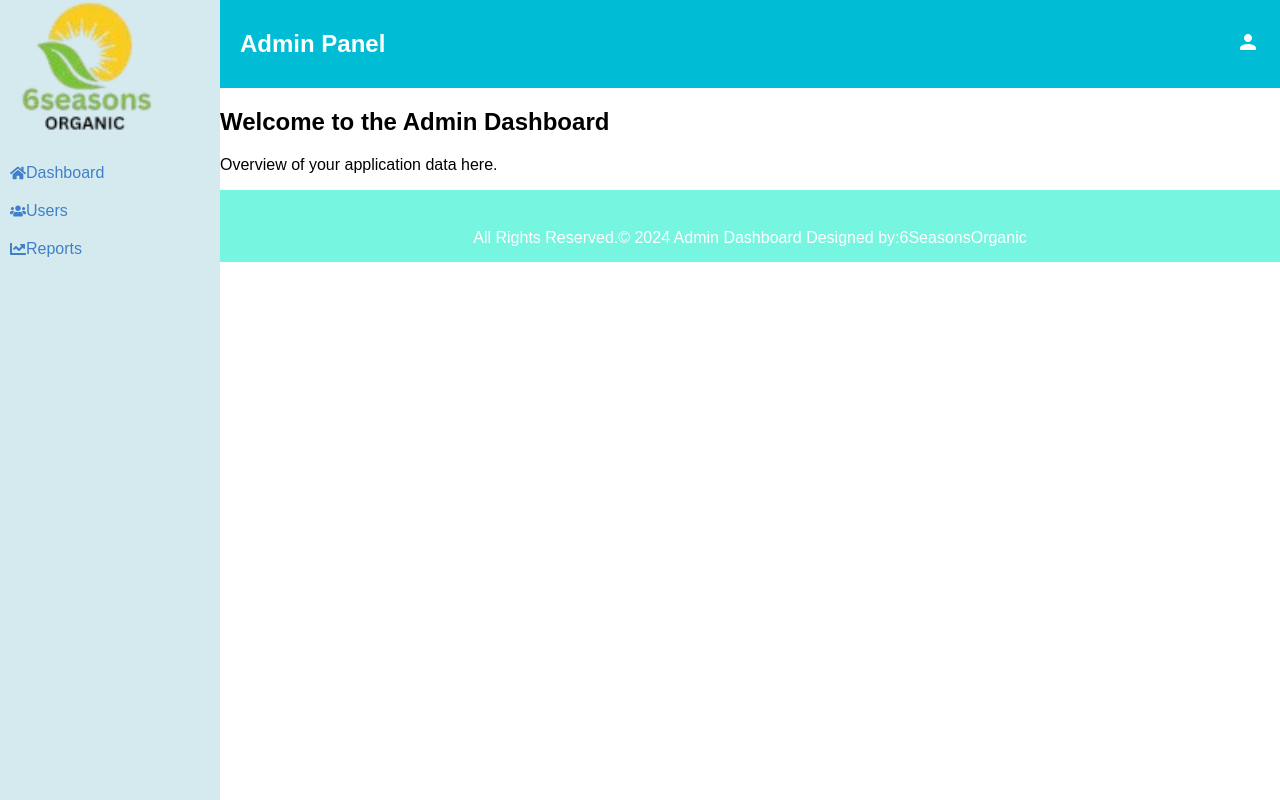
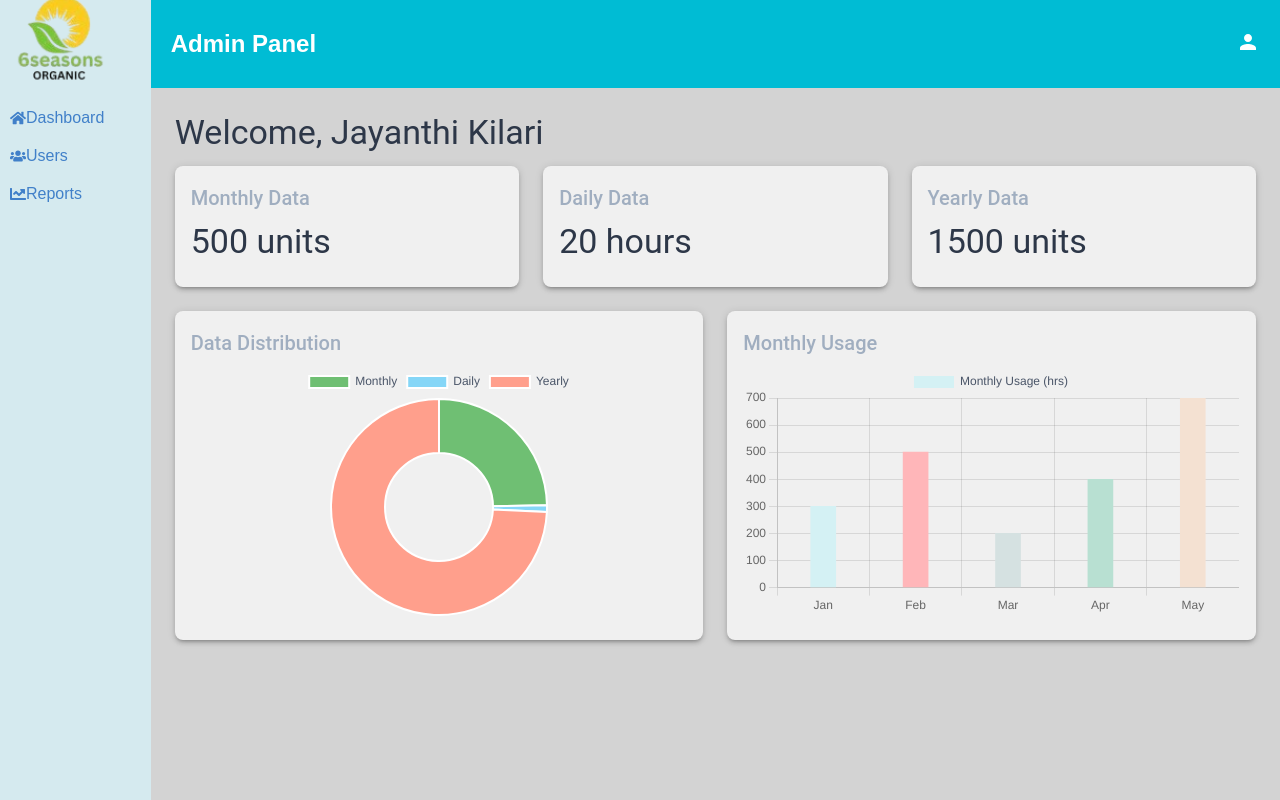
Before and after one commit to 6seasons6/Admin-Dashboard, a React (Create React App) app: page /dashboard in a window 1280 px wide. Before the commit this address led to /. Shown: the top 800 px of the page. Built offline with nearby package versions, Linux system fonts and the light colour scheme; no server answers.

Commit message:
Dahboard UI

```diff
--- a/src/components/Auth/Login.js
+++ b/src/components/Auth/Login.js
@@ -30,7 +30,7 @@ const Login = () => {
 
     login(email, password).then((data) => {
       setAuthData(data);
-      navigate('/Dashboard');
+      navigate('/dashboard');
     });
 
   };
--- a/src/pages/PersonalisedDashboard.js
+++ b/src/pages/PersonalisedDashboard.js
@@ -1,10 +1,9 @@
 import React, { useEffect, useState } from 'react';
-import { Box, Typography, Grid, Card, CardContent, CircularProgress} from '@mui/material';
-import { getUserData } from '../services/api';
-import { useAuth } from '../contexts/AuthContext';
+import { Box, Typography, Grid, Card, CardContent, CircularProgress } from '@mui/material';
 import { Doughnut, Bar } from 'react-chartjs-2';
 import { Chart, registerables } from 'chart.js';
-import { useNavigate } from 'react-router-dom';
+import { useAuth } from '../contexts/AuthContext';
+//import { getUserData } from '../services/api';
 
 // Register all necessary components for charts
 Chart.register(...registerables);
@@ -15,22 +14,21 @@ const DashboardApp = () => {
   const [loading, setLoading] = useState(true);
   const [error, setError] = useState(null);
 
-  const navigate = useNavigate();
-
-  useEffect(() => {
-    // Check if the user is logged in (e.g., by checking the token in localStorage)
-    const authToken = localStorage.getItem('googleAuthToken');
-    if (!authToken) {
-      // If not logged in, redirect to the login page
-      navigate('/');
-    }
-  }, [navigate]);
-
   useEffect(() => {
     const fetchData = async () => {
       try {
-        const data = await getUserData(authData.token);
-        setUserData(data);
+         //get the data when user login
+        //const mockData = await getUserData(authData.token);
+        // Mock data for demonstration
+        // Mocking the user data
+         const mockData = {
+           name: 'Jayanthi Kilari',
+           monthlyData: 500,  // Monthly data in units
+           dailyData: 20,     // Daily data in hours
+           yearlyData: 1500,  // Yearly data in units
+          monthlyUsage: [300, 500, 200, 400, 700], // Monthly usage in hours
+         };
+        setUserData(mockData);
       } catch {
         setError('Failed to load user data.');
       } finally {
@@ -39,7 +37,16 @@ const DashboardApp = () => {
     };
 
     fetchData();
-  }, [authData.token]);
+  }, []);
+
+    // useEffect(() => {
+  //   // Check if the user is logged in (e.g., by checking the token in localStorage)
+  //   const authToken = localStorage.getItem('googleAuthToken');
+  //   if (!authToken) {
+  //     // If not logged in, redirect to the login page
+  //     navigate('/');
+  //   }
+  // }, [navigate]);
 
   if (loading) {
     return (
@@ -49,7 +56,7 @@ const DashboardApp = () => {
           justifyContent: 'center',
           alignItems: 'center',
           minHeight: '100vh',
-          background: 'linear-gradient(135deg, #6a11cb, #2575fc)',
+          background: '#D3D3D3', // Gray background color
         }}
       >
         <CircularProgress color="inherit" />
@@ -65,10 +72,10 @@ const DashboardApp = () => {
           justifyContent: 'center',
           alignItems: 'center',
           minHeight: '100vh',
-          background: 'linear-gradient(135deg, #6a11cb, #2575fc)',
+          background: '#D3D3D3', // Gray background color
         }}
       >
-        <Typography variant="h6" color="white">
+        <Typography variant="h6" color="text.secondary">
           {error}
         </Typography>
       </Box>
@@ -80,7 +87,7 @@ const DashboardApp = () => {
     datasets: [
       {
         data: [userData.monthlyData, userData.dailyData, userData.yearlyData],
-        backgroundColor: ['#42A5F5', '#66BB6A', '#FFA726'],
+        backgroundColor: ['#6FBF73', '#85D6F7', '#FF9F8C'], // Light pastel colors
       },
     ],
   };
@@ -89,69 +96,82 @@ const DashboardApp = () => {
     labels: ['Jan', 'Feb', 'Mar', 'Apr', 'May'],
     datasets: [
       {
-        label: 'Data Usage',
+        label: 'Monthly Usage (hrs)',
         data: userData.monthlyUsage,
-        backgroundColor: '#42A5F5',
+        backgroundColor: ['#D4F1F4', '#FFB6B9', '#D5E1E1', '#B8E0D2', '#F4E1D2'], // Light pastel colors
+        barThickness: 25, // Reduced width of bars
       },
     ],
   };
 
+  const graphOptions = {
+    responsive: true,
+    maintainAspectRatio: false,
+    plugins: {
+      legend: {
+        position: 'top',
+        labels: {
+          color: '#4A5568', // Dark text color for legend
+        },
+      },
+    },
+  };
+
   return (
-    <Box sx={{ display: 'flex', minHeight: '100vh', background: 'linear-gradient(135deg, #6a11cb, #2575fc)' }}>
-
-      {/* Dashboard Content */}
-      <Box sx={{ flex: 1, padding: 3 }}>
-        <Typography variant="h4" gutterBottom color="white">
+    <Box sx={{ display: 'flex', minHeight: '100vh', background: '#D3D3D3' }}> {/* Gray background */}
+      <Box sx={{ flex: 1, padding: 3, color: '#2D3748' }}>
+        <Typography variant="h4" gutterBottom>
           Welcome, {userData.name}
         </Typography>
         <Grid container spacing={3}>
-          <Grid item xs={4}>
-            <Card>
+          {/* Cards for Monthly, Daily, Yearly Data */}
+          {['Monthly Data', 'Daily Data', 'Yearly Data'].map((label, idx) => {
+            const data =
+              idx === 0
+                ? `${userData.monthlyData} units`  // Monthly data in units
+                : idx === 1
+                ? `${userData.dailyData} hours`  // Daily data in hours
+                : `${userData.yearlyData} units`; // Yearly data in units
+            return (
+              <Grid item xs={12} sm={4} key={idx}>
+                <Card sx={{ height: '100%', background: '#F0F0F0', borderRadius: '8px', boxShadow: 3 }}> {/* Light gray for cards */}
+                  <CardContent>
+                    <Typography variant="h6" gutterBottom color="#A0AEC0">
+                      {label}
+                    </Typography>
+                    <Typography variant="h4" color="#2D3748">
+                      {data}
+                    </Typography>
+                  </CardContent>
+                </Card>
+              </Grid>
+            );
+          })}
+
+          {/* Doughnut Chart for Data Distribution */}
+          <Grid item xs={12} sm={6}>
+            <Card sx={{ height: '100%', background: '#F0F0F0', borderRadius: '8px', boxShadow: 3 }}> {/* Light gray for cards */}
               <CardContent>
-                <Typography variant="h6" gutterBottom>
-                  Monthly Data
+                <Typography variant="h6" gutterBottom color="#A0AEC0">
+                  Data Distribution
                 </Typography>
-                <Typography>{userData.monthlyData}</Typography>
+                <Box sx={{ height: 250 }}>
+                  <Doughnut data={doughnutData} options={graphOptions} />
+                </Box>
               </CardContent>
             </Card>
           </Grid>
-          <Grid item xs={4}>
-            <Card>
+
+          {/* Bar Chart for Monthly Usage */}
+          <Grid item xs={12} sm={6}>
+            <Card sx={{ height: '100%', background: '#F0F0F0', borderRadius: '8px', boxShadow: 3 }}> {/* Light gray for cards */}
               <CardContent>
-                <Typography variant="h6" gutterBottom>
-                  Daily Data
-                </Typography>
-                <Typography>{userData.dailyData}</Typography>
-              </CardContent>
-            </Card>
-          </Grid>
-          <Grid item xs={4}>
-            <Card>
-              <CardContent>
-                <Typography variant="h6" gutterBottom>
-                  Yearly Data
-                </Typography>
-                <Typography>{userData.yearlyData}</Typography>
-              </CardContent>
-            </Card>
-          </Grid>
-          <Grid item xs={6}>
-            <Card>
-              <CardContent>
-                <Typography variant="h6" gutterBottom>
-                  Data Distribution
-                </Typography>
-                <Doughnut data={doughnutData} />
-              </CardContent>
-            </Card>
-          </Grid>
-          <Grid item xs={6}>
-            <Card>
-              <CardContent>
-                <Typography variant="h6" gutterBottom>
+                <Typography variant="h6" gutterBottom color="#A0AEC0">
                   Monthly Usage
                 </Typography>
-                <Bar data={barData} />
+                <Box sx={{ height: 250 }}>
+                  <Bar data={barData} options={graphOptions} />
+                </Box>
               </CardContent>
             </Card>
           </Grid>
```
Also changed, not shown: 1 other file (tests, documents, lock files or other folders).
